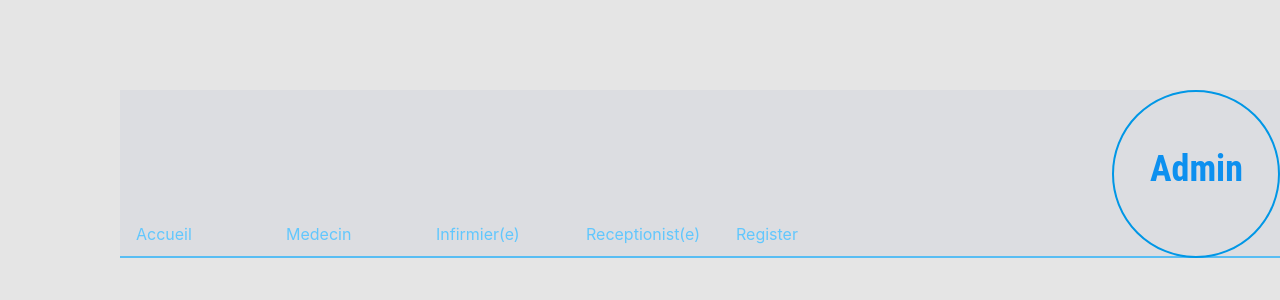
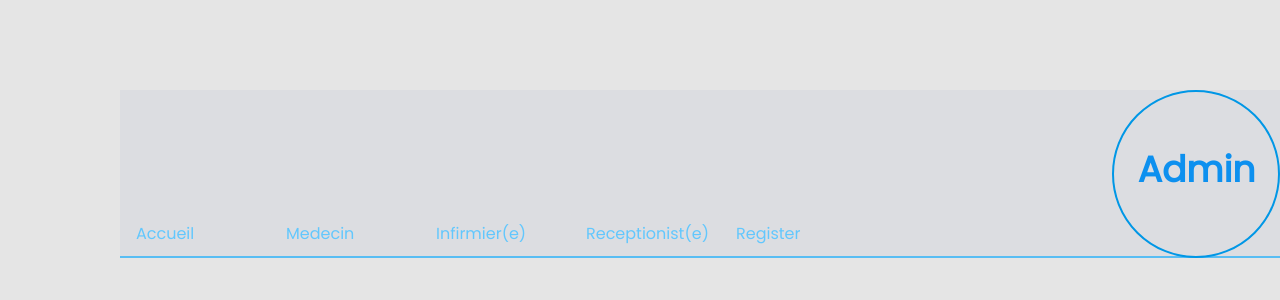
Before and after one commit to oherba/admin-dashbord-using-react-js, a React (Create React App) app: page /home in a window 1280 px wide. Shown: the top 300 px of the page. Built offline with nearby package versions, Linux system fonts and the light colour scheme.

Commit message:
google font

```diff
--- a/public/index.html
+++ b/public/index.html
@@ -18,7 +18,9 @@
 
     <link rel="manifest" href="%PUBLIC_URL%/manifest.json" />
     <link rel="stylesheet" href="https://stackpath.bootstrapcdn.com/bootstrap/4.4.1/css/bootstrap.min.css" integrity="sha384-Vkoo8x4CGsO3+Hhxv8T/Q5PaXtkKtu6ug5TOeNV6gBiFeWPGFN9MuhOf23Q9Ifjh" crossorigin="anonymous">
-   <!--
+    <link rel="preconnect" href="https://fonts.gstatic.com">
+<link href="https://fonts.googleapis.com/css2?family=Poppins:wght@100;400&display=swap" rel="stylesheet">
+  <!--
       Notice the use of %PUBLIC_URL% in the tags above.
       It will be replaced with the URL of the `public` folder during the build.
       Only files inside the `public` folder can be referenced from the HTML.
--- a/src/components/login/Login.jsx
+++ b/src/components/login/Login.jsx
@@ -29,16 +29,10 @@
             if (status === 200 || status === 401)
             {
                 console.log(`user ${email} is logged in`);
-
-              window.location = '/home'
-                // console.log("ok")
-                {/* // RdirHome() */}
-                {/* // console.log('Successfully Login'); */}
+                window.location = '/home'
             }
-
             if (status === 401)
                 console.log('an active session is already started [user is logged in]')
-
         })
     }
 
--- a/src/http.js
+++ b/src/http.js
@@ -17,7 +17,6 @@
     http.open(method, url, true);
     http.withCredentials = true
     http.setRequestHeader('Content-type', 'application/x-www-form-urlencoded');
-
     http.onreadystatechange = function() {
         if(http.readyState === 4) {
             callback(this.status, http.responseText)
--- a/src/index.css
+++ b/src/index.css
@@ -11,3 +11,6 @@
   font-family: source-code-pro, Menlo, Monaco, Consolas, 'Courier New',
     monospace;
 }
+*{
+  font-family: 'Poppins', sans-serif!important;
+}
```
